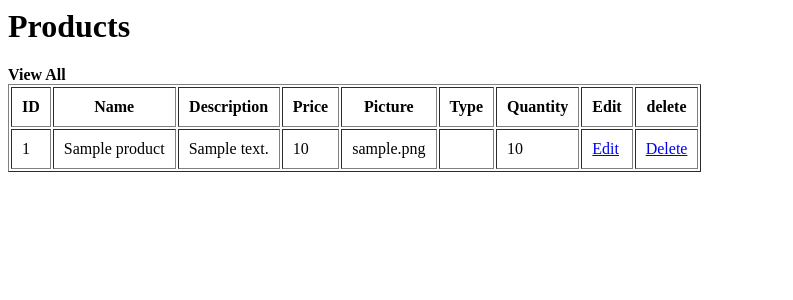
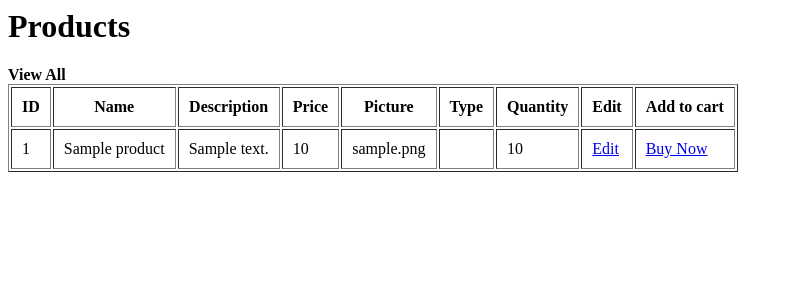
Before and after one commit to kltang96/CSIT355-Website-Project, a PHP site: page /products.php in a window 1280 px wide. Shown: the top 300 px of the page, without its empty margins (0-793 px from the left). Run offline with PHP 8.4, Linux system fonts and the light colour scheme; tables that the repository leaves empty hold one stand-in row (values such as "Sample post"); data that the repository does not hold is empty.

Commit message:
Update products.php
updated product page with add to cart button on it

```diff
--- a/products.php
+++ b/products.php
@@ -1,4 +1,5 @@
-<?php include( "Config.php");
+
+ <?php include( "Config.php");
     if(mysqli_connect_errno()){
         echo "Jest problem z podłączeniem się do bazy danych. Skontaktuj się z administratorem.";
         die();
@@ -14,7 +15,7 @@
     echo "<p><b>View All</b>";
 
     echo "<table border='1' cellpadding='10'>";
-                echo "<tr> <th>ID</th> <th>Name</th> <th>Description</th> <th>Price</th> <th>Picture</th> <th>Type</th> <th>Quantity</th> <th>Edit</th> <th>delete</th></tr>";
+                echo "<tr> <th>ID</th> <th>Name</th> <th>Description</th> <th>Price</th> <th>Picture</th> <th>Type</th> <th>Quantity</th> <th>Edit</th> <th>Add to cart</th></tr>";
                 while($row = mysqli_fetch_object($result)) {
 
                 // echo out the contents of each row into a table
@@ -27,7 +28,7 @@
                             echo '<td>' . $row->type . '</td>';
                             echo '<td>' . $row->quantity . '</td>';
                             echo '<td><a href="edit.php?id=' . $row->id . '">Edit</a></td>';
-                            echo '<td><a href="delete.php?id=' . $row->id . '">Delete</a></td>';
+                            echo '<td><a href="cart.php?id='.$row->id.'">Buy Now</a></td>';
                 echo "</tr>";
                 }
                 // close table>
```
